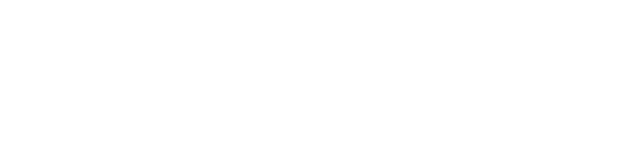
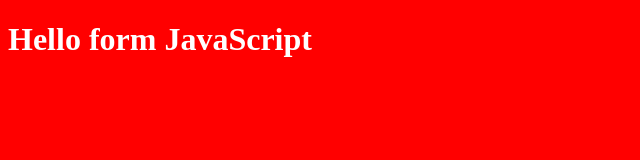
Before and after one commit to Zhona/git-workshop-2022, a plain HTML site: page index.html in a window 1280 px wide. Shown: the whole page, without its empty margins (0-640 px from the left). Drawn offline with Linux system fonts and the light colour scheme.

Commit message:
added css

```diff
--- a/index.html
+++ b/index.html
@@ -5,8 +5,9 @@
     <meta http-equiv="X-UA-Compatible" content="IE=edge">
     <meta name="viewport" content="width=device-width, initial-scale=1.0">
     <title>Document</title>
+    <link rel="stylesheet" href ="./main.css">
 </head>
 <body>
-
+  <h1>Hello form JavaScript</h1>
 </body>
 </html>
--- /dev/null
+++ b/main.css
@@ -0,0 +1,4 @@
+body{
+    background-color: red;
+    color: #fff
+}
```
